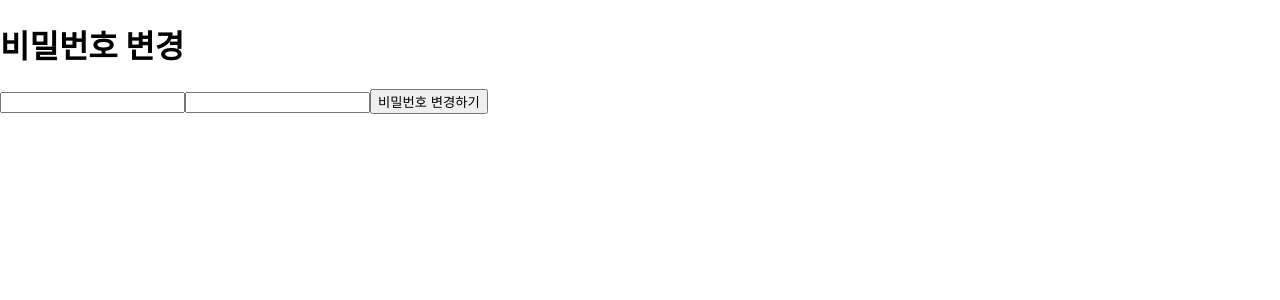
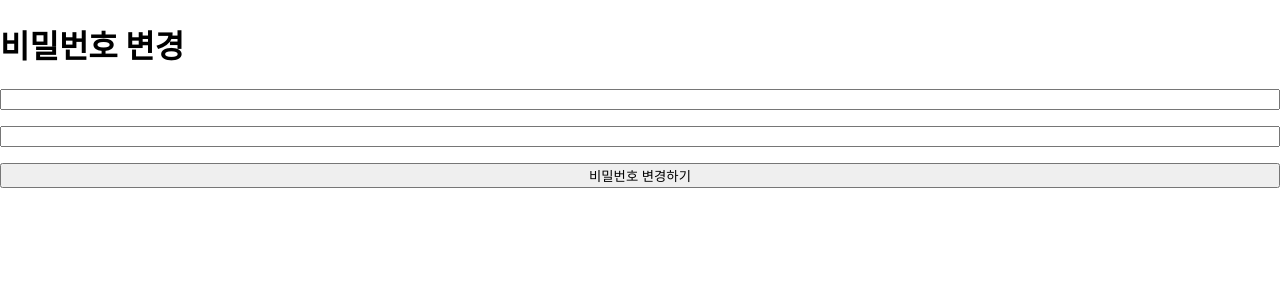
Before and after one commit to jodnddus/ably-frontend-assingment, a React (Create React App) app: page /resetPassword/reset in a window 1280 px wide. Shown: the top 300 px of the page. Built offline with nearby package versions, Linux system fonts and the light colour scheme.

Commit message:
비밀번호 변경 관련 페이지 요소 재배치

```diff
--- a/src/pages/ResetPassword/Issued.tsx
+++ b/src/pages/ResetPassword/Issued.tsx
@@ -27,6 +27,7 @@ function Issued() {
   return (
     <IssuedContainer>
       <h1>인증 코드 발급 요청</h1>
+      <ElementsContainer>
         <Input
           type="text"
           value={auth.email}
@@ -39,10 +40,16 @@ function Issued() {
           isDisable={false}
           onClick={onClickNext}
         />
+      </ElementsContainer>
     </IssuedContainer>
   );
 }
 
 const IssuedContainer = styled.div``;
+const ElementsContainer = styled.div`
+  display: flex;
+  flex-direction: column;
+  gap: 1rem;
+`;
 
 export default Issued;
--- a/src/pages/ResetPassword/Reset.tsx
+++ b/src/pages/ResetPassword/Reset.tsx
@@ -32,6 +32,7 @@ function Reset() {
   return (
     <ResetContainer>
       <h1>비밀번호 변경</h1>
+      <ElementsContainer>
         <Input
           type="password"
           value={newPassword}
@@ -50,10 +51,16 @@ function Reset() {
           isDisable={false}
           onClick={onClickNext}
         />
+      </ElementsContainer>
     </ResetContainer>
   );
 }
 
 const ResetContainer = styled.div``;
+const ElementsContainer = styled.div`
+  display: flex;
+  flex-direction: column;
+  gap: 1rem;
+`;
 
 export default Reset;
--- a/src/pages/ResetPassword/Validation.tsx
+++ b/src/pages/ResetPassword/Validation.tsx
@@ -34,6 +34,7 @@ function Validation() {
   return (
     <ValidationContainer>
       <h1>인증 코드 검증</h1>
+      <ElementsContainer>
         <Timer second={auth.remainMillisecond} />
         <Input
           type="text"
@@ -47,10 +48,16 @@ function Validation() {
           isDisable={false}
           onClick={onClickNext}
         />
+      </ElementsContainer>
     </ValidationContainer>
   );
 }
 
 const ValidationContainer = styled.div``;
+const ElementsContainer = styled.div`
+  display: flex;
+  flex-direction: column;
+  gap: 1rem;
+`;
 
 export default Validation;
```
Lines whose indentation alone changed are shown as unchanged.
